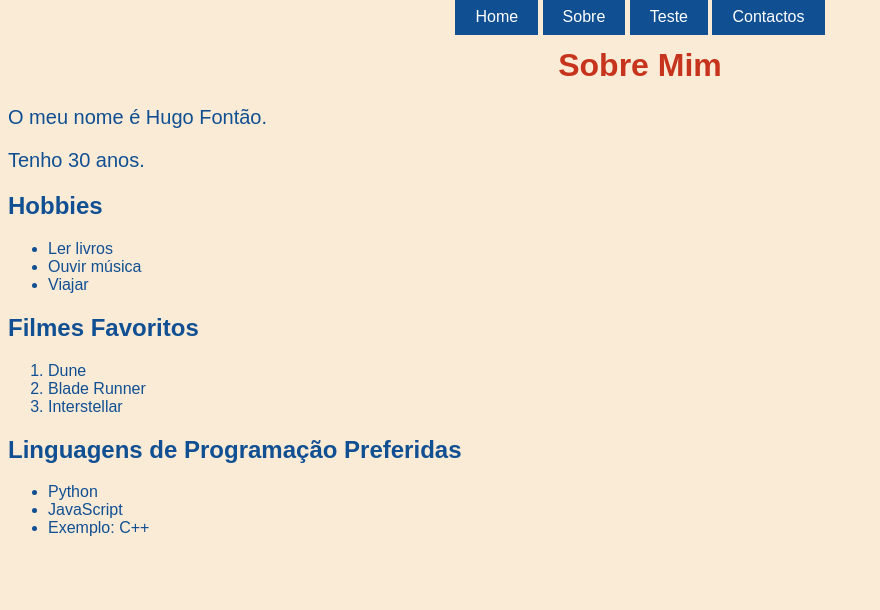
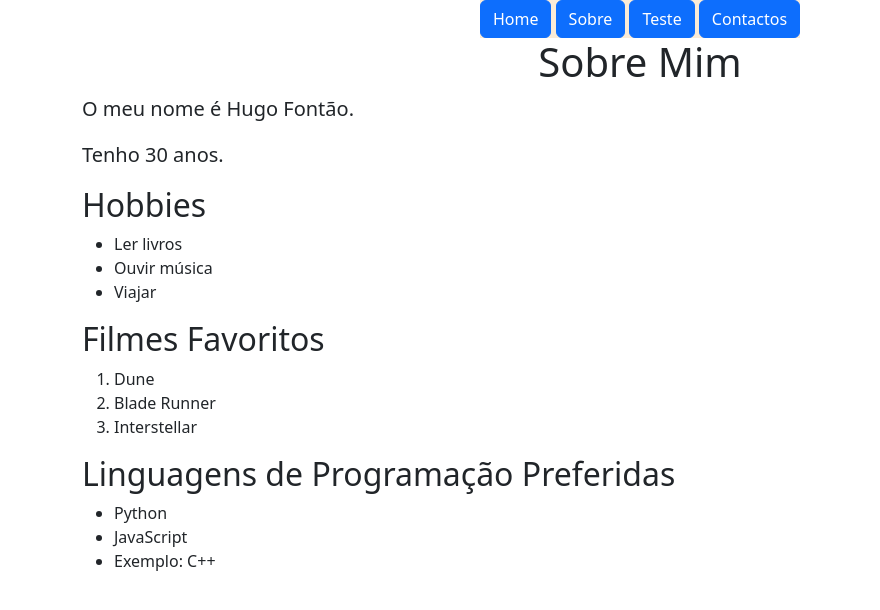
Before and after one commit to hugofontao/website_hugo_ufcd9963, a plain HTML site: page sobre.html in a window 1280 px wide. Shown: the whole page, without its empty margins (0-880 px from the left). Drawn offline with nearby package versions, Linux system fonts and the light colour scheme.

Commit message:
Segundo commit

```diff
--- a/sobre.html
+++ b/sobre.html
@@ -1,18 +1,20 @@
 <!DOCTYPE html>
-<html lang="en">
+<html>
   <head>
     <meta charset="UTF-8" />
     <meta name="viewport" content="width=device-width, initial-scale=1.0" />
     <link rel="stylesheet" href="style.css" />
+    <link href="https://cdn.jsdelivr.net/npm/bootstrap@5.3.7/dist/css/bootstrap.min.css" rel="stylesheet" integrity="sha384-LN+7fdVzj6u52u30Kp6M/trliBMCMKTyK833zpbD+pXdCLuTusPj697FH4R/5mcr" crossorigin="anonymous">
+    <script src="https://cdn.jsdelivr.net/npm/bootstrap@5.3.7/dist/js/bootstrap.min.js" integrity="sha384-7qAoOXltbVP82dhxHAUje59V5r2YsVfBafyUDxEdApLPmcdhBPg1DKg1ERo0BZlK" crossorigin="anonymous"></script>
     <title>Hugo Fontão</title>
   </head>
   <body>
      <nav>
         <ul>
-            <li><a href="index.html">Home</a></li>
-            <li><a href="sobre.html">Sobre</a></li>
-            <li><a href="teste.html">Teste</a></li>
-            <li><a href="contactos.html">Contactos</a></li>
+            <li><a href="index.html"><button type="button" class="btn btn-primary">Home</button></a></li>
+            <li><a href="sobre.html"><button type="button" class="btn btn-primary">Sobre</button></a></li>
+            <li><a href="teste.html"><button type="button" class="btn btn-primary">Teste</button></a></li>
+            <li><a href="contactos.html"><button type="button" class="btn btn-primary">Contactos</button></a></li>
         </ul>
     </nav>
     <div class="container">
--- a/style.css
+++ b/style.css
@@ -21,22 +21,11 @@ body {
             display: inline;
         }
 
-        nav ul li a {
-            color: rgb(255, 255, 255);
-            text-decoration: none;
-            padding: 10px 20px;
-            background-color: #104f92;
-        }
-
-        .nav-li
-
-        nav ul li a:hover {
-            background-color: rgb(182, 72, 35);
-        }
 
 p {
     font-size: 20px;
 }
+
 img {
     height: 450px;
     width: 450px;
```
Also changed, not shown: contactos.html (+7 -4 lines), index.html (+7 -4 lines), teste.html (+8 -5 lines).
